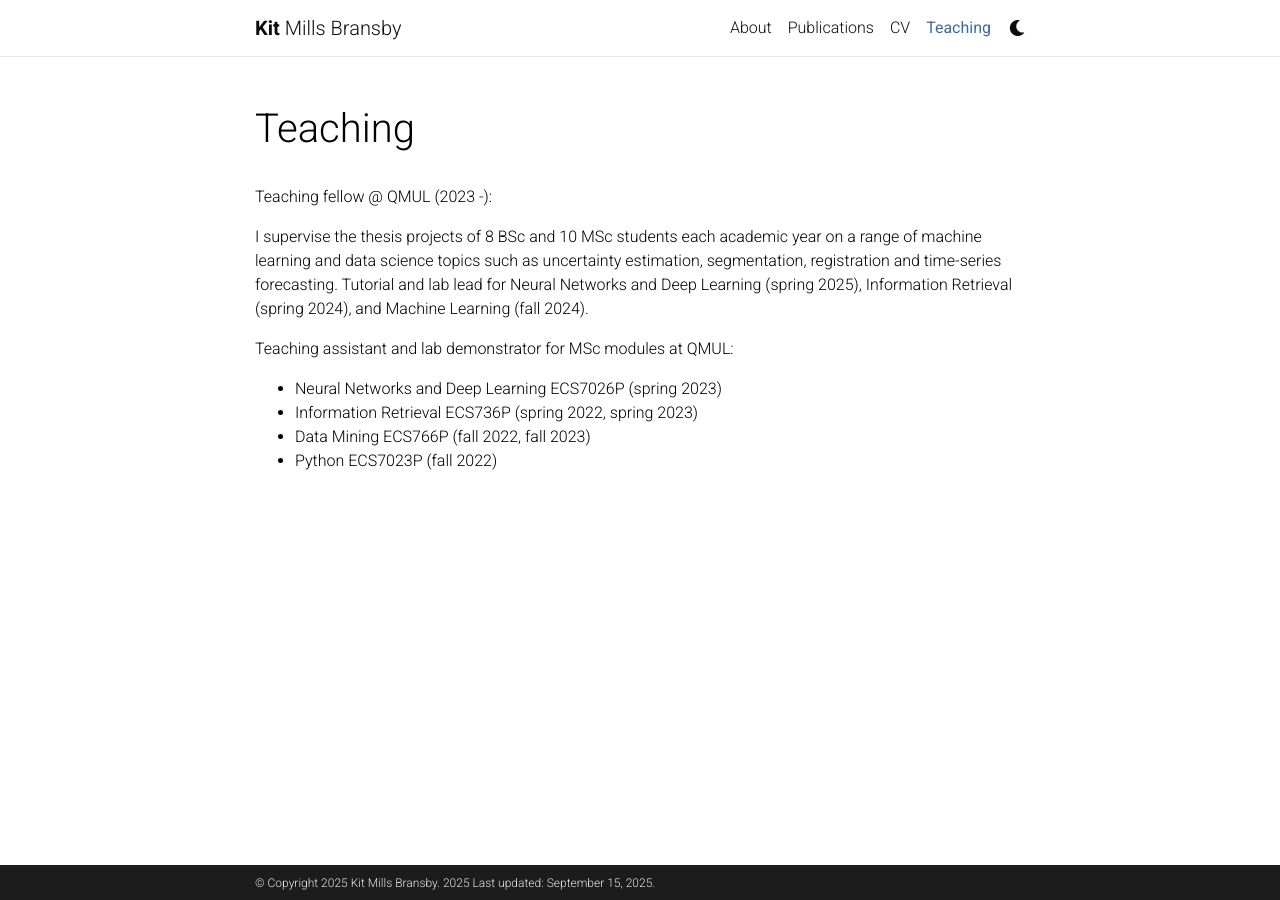
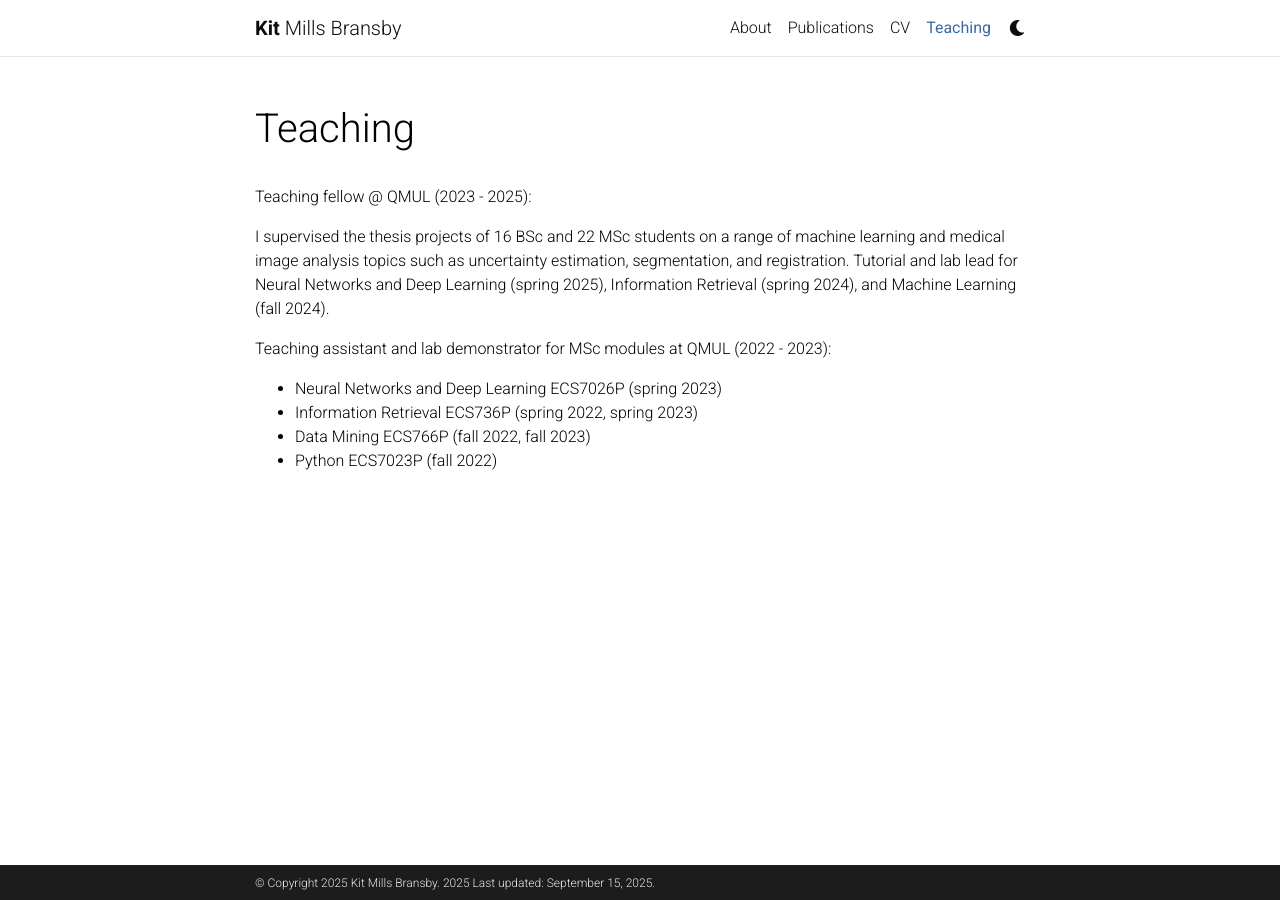
Before and after one commit to kitbransby/kitbransby.github.io, a Jekyll site: the page built from _pages/teaching.md, in a window 1280 px wide. Built offline with Jekyll 4.4.1, drawn with Linux system fonts in a browser that asks for light colours; comment, search, counter and statistics services are not loaded; a style sheet for code colours, icons or effects is not loaded.

Commit message:
sept '25 update

```diff
--- a/_config.yml
+++ b/_config.yml
@@ -8,7 +8,7 @@ middle_name: Mills
 last_name: Bransby
 email: k.m.bransby@qmul.ac.uk
 description: > # the ">" symbol means to ignore newlines until "footer_text:"
-  PhD researcher in Machine Learning and Computer Vision with a focus on Cardiac Imaging applications at Queen Mary University of London
+  Postdoc fellow at DTU Copenhagen, researching automated methods for coronary vessel analysis
 footer_text: >
   2025
 keywords: medical-image-analysis, deep-learning  # add your own keywords or leave empty
--- a/_pages/teaching.md
+++ b/_pages/teaching.md
@@ -7,12 +7,12 @@ nav: true
 nav_order: 5
 ---
 
-Teaching fellow @ QMUL (2023 -):
+Teaching fellow @ QMUL (2023 - 2025):
 
-I supervise the thesis projects of 8 BSc and 10 MSc students each academic year on a range of machine learning and data science topics such as uncertainty estimation, segmentation, registration and time-series forecasting. Tutorial and lab lead for Neural Networks and Deep Learning (spring 2025), Information Retrieval (spring 2024), and Machine Learning (fall 2024).
+I supervised the thesis projects of 16 BSc and 22 MSc students on a range of machine learning and medical image analysis topics such as uncertainty estimation, segmentation, and registration. Tutorial and lab lead for Neural Networks and Deep Learning (spring 2025), Information Retrieval (spring 2024), and Machine Learning (fall 2024).
 
 
-Teaching assistant and lab demonstrator for MSc modules at QMUL:
+Teaching assistant and lab demonstrator for MSc modules at QMUL (2022 - 2023):
 
 * Neural Networks and Deep Learning ECS7026P (spring 2023)
 * Information Retrieval ECS736P (spring 2022, spring 2023)
```
Also changed, not shown: _news/announcement_6.md (added, +8 -0 lines), _pages/about.md (+7 -4 lines).
